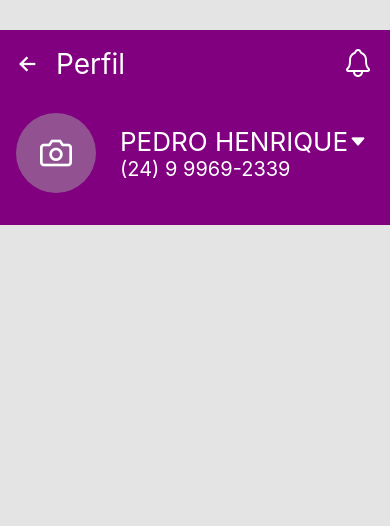
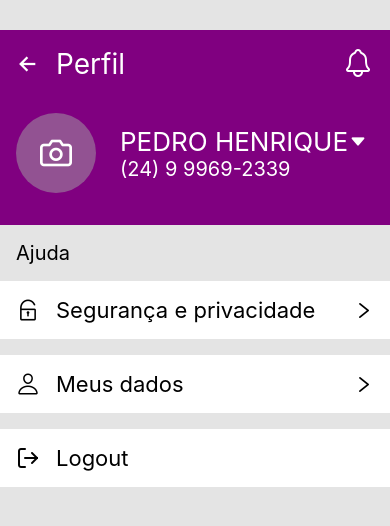
Before and after one commit to pedrokpdo/replica-vivo, a React Native app: screen /ProfileStack in a window 390 px wide. Shown: the top 526 px of the page. Built offline with nearby package versions, Linux system fonts and the light colour scheme.

Commit message:
profilescreen

```diff
--- /dev/null
+++ b/src/components/LinkProfileComponent/index.tsx
@@ -0,0 +1,21 @@
+import { AntDesign } from "@expo/vector-icons";
+import React from "react";
+import { FullCard } from "../funcionais/FullCard";
+import { Row } from "../funcionais/RowComponent";
+import { Title } from "../funcionais/TitleComponent";
+
+export const LinkProfileComponent = ({ Icon, iconName, name, link = false }) => {
+    return (
+        <FullCard>
+            <Row style={{ justifyContent: 'space-between', alignItems: 'center' }}>
+                <Row style={{ alignItems: 'center' }}>
+                    <Icon name={iconName} color={'black'} size={24} />
+                    <Title style={{ fontSize: 22, marginLeft: 16 }}>{name}</Title>
+                </Row>
+                {link ? (
+                    <AntDesign name='right' size={20} color='black' />
+                ) : null}
+            </Row>
+        </FullCard>
+    )
+}
--- a/src/screens/ProfileScreen/index.tsx
+++ b/src/screens/ProfileScreen/index.tsx
@@ -1,10 +1,12 @@
-import { Feather, Ionicons, MaterialIcons } from "@expo/vector-icons";
+import { AntDesign, Feather, Ionicons, MaterialIcons } from "@expo/vector-icons";
 import React from "react";
 import { View } from "react-native";
 import { ContainerComponent } from "../../components/funcionais/ContainerComponent";
 import { FullCard } from "../../components/funcionais/FullCard";
 import { Row } from "../../components/funcionais/RowComponent";
+import { Space } from "../../components/funcionais/SpaceComponent";
 import { Title } from "../../components/funcionais/TitleComponent";
+import { LinkProfileComponent } from "../../components/LinkProfileComponent";
 
 export const ProfileScreen = () => {
     return (
@@ -30,6 +32,18 @@ export const ProfileScreen = () => {
                     </View>
                 </Row>
             </FullCard>
+            <Space top={2}>
+                <Title>Ajuda</Title>
+            </Space>
+            <View style={{ marginTop: 16 }}>
+                <LinkProfileComponent name={'Segurança e privacidade'} Icon={AntDesign} iconName='unlock' link={true} />
+            </View>
+            <View style={{ marginTop: 16 }}>
+                <LinkProfileComponent name={'Meus dados'} Icon={Ionicons} iconName='ios-person-outline' link={true} />
+            </View>
+            <View style={{ marginTop: 16 }}>
+                <LinkProfileComponent name={'Logout'} Icon={Feather} iconName='log-out' />
+            </View>
         </ContainerComponent>
     )
 }
```
